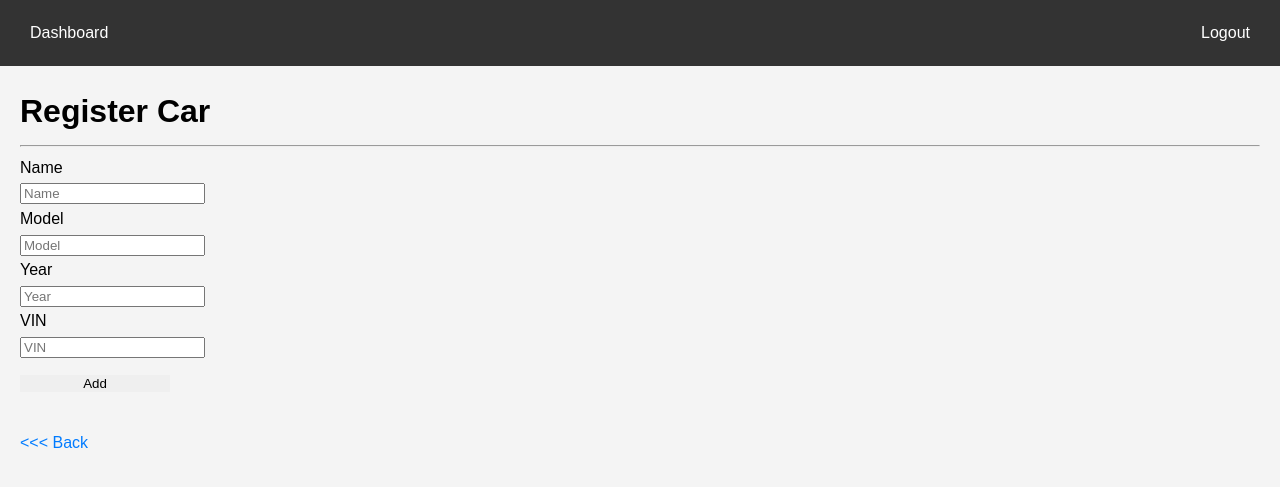
After one commit to tonantr/service-track-web, a Flask app: page /user/cars/register in a window 1280 px wide. The commit adds this page. Shown: the top 487 px of the page. Run offline with Flask 3, Linux system fonts and the light colour scheme; the visitor is signed in with stand-in values (Sample User, id 1).

Commit message:
Fix form data persistence and redirect behavior in register_car route

```diff
--- a/app/routes/user/user_routes.py
+++ b/app/routes/user/user_routes.py
@@ -196,6 +196,39 @@ def init_app(app):
 
         return render_template("user/edit_car.html", car=car)
 
+    @app.route("/user/cars/register", methods = ["GET", "POST"])
+    def register_car():
+        if not Helpers.check_user_session():
+            return redirect(url_for("index"))
+
+        form_data = {}
+
+        if request.method == "POST":
+            try:
+                form_data = {
+                    "user_id": session["user_id"],
+                    "name": request.form.get("name"),
+                    "model": request.form.get("model"),
+                    "year": request.form.get("year"),
+                    "vin": request.form.get("vin")
+                }
+
+                if helpers.check_vin_exists(form_data["vin"]):
+                    flash("VIN already exists.", "warning")
+                    return redirect(url_for("register_car", form_data=form_data))
+
+                if not user_actions.add_car(**form_data):
+                    flash("Failed to register car.", "danger")
+                    return redirect(url_for("register_car", form_data=form_data))
+
+                return redirect(url_for("get_cars"))
+            except Exception as e:
+                logging.error(f"Error occurred: {str(e)}")
+                error_message = f"An error occurred: {str(e)}"
+                return render_template("error.html", error_message=error_message)
+
+        return render_template("user/register_car.html", form_data=form_data)
+
     @app.route("/user/<entity>/delete/<int:item_id>", methods=["GET", "POST"])
     def remove_entity(entity, item_id):
         if not Helpers.check_user_session():
--- /dev/null
+++ b/app/templates/user/register_car.html
@@ -0,0 +1,77 @@
+<!DOCTYPE html>
+<html lang="en">
+
+<head>
+    <meta charset="UTF-8">
+    <meta name="viewport" content="width=device-width, initial-scale=1.0">
+    <title>CSM</title>
+    <link rel="stylesheet" href="{{ url_for('static', filename='styles.css') }}">
+</head>
+
+<body>
+
+    <div class="navbar">
+        <a href="/user/dashboard">Dashboard</a>
+        <a href="/logout" class="logout">Logout</a>
+    </div>
+
+    <div class="container">
+        <h1>Register Car</h1>
+        <hr>
+
+        <form method="POST">
+
+            <div class="form-group">
+                <div class="label-container">
+                    <label for="name">Name</label>
+                </div>
+                <input type="text" name="name" placeholder="Name" required
+                    value="{{ form_data.name if form_data else '' }}">
+            </div>
+
+            <div class="form-group">
+                <div class="label-container">
+                    <label for="model">Model</label>
+                </div>
+                <input type="text" name="model" placeholder="Model" required
+                    value="{{ form_data.model if form_data else '' }}">
+            </div>
+
+            <div class="form-group">
+                <div class="label-container">
+                    <label for="year">Year</label>
+                </div>
+                <input type="text" name="year" placeholder="Year" required pattern="\d{4}" title="Enter car year (YYYY)"
+                    value="{{ form_data.year if form_data else '' }}">
+            </div>
+
+            <div class="form-group">
+                <div class="label-container">
+                    <label for="vin">VIN</label>
+                </div>
+                <input type="text" name="vin" placeholder="VIN" required pattern="^[A-HJ-NPR-Z0-9]{17}$"
+                    title="Enter a valid 17-character VIN" value="{{ form_data.vin if form_data else '' }}">
+            </div>
+
+            <button type="submit">Add</button>
+
+        </form>
+
+        <a href="{{ url_for('get_cars') }}" class="btn btn-secondary" style="display: inline-block; margin-top: 20px;">
+            <<< Back</a>
+
+                <!-- Flash Messages -->
+                {% with messages = get_flashed_messages(with_categories=True) %}
+                {% if messages %}
+                <ul class="flash-messages">
+                    {% for category, message in messages %}
+                    <li class="{{ category }}">{{ message }}</li>
+                    {% endfor %}
+                </ul>
+                {% endif %}
+                {% endwith %}
+    </div>
+
+</body>
+
+</html>
--- a/app/templates/user/user_cars.html
+++ b/app/templates/user/user_cars.html
@@ -4,7 +4,7 @@
     <h1>Cars</h1>
     <hr>
     <div style="margin-bottom: 15px;">
-        <a href="#" class="add-button">+ Add Car</a>
+        <a href="{{ url_for('register_car') }}" class="add-button">+ Add Car</a>
     </div>
     {% if cars %}
     <table id="carsTable" style="width: 100%; border-collapse: collapse;">
```
Also changed, not shown: app/actions/user_actions.py (+8 -0 lines), app/database/user_database_handler.py (+13 -0 lines).
